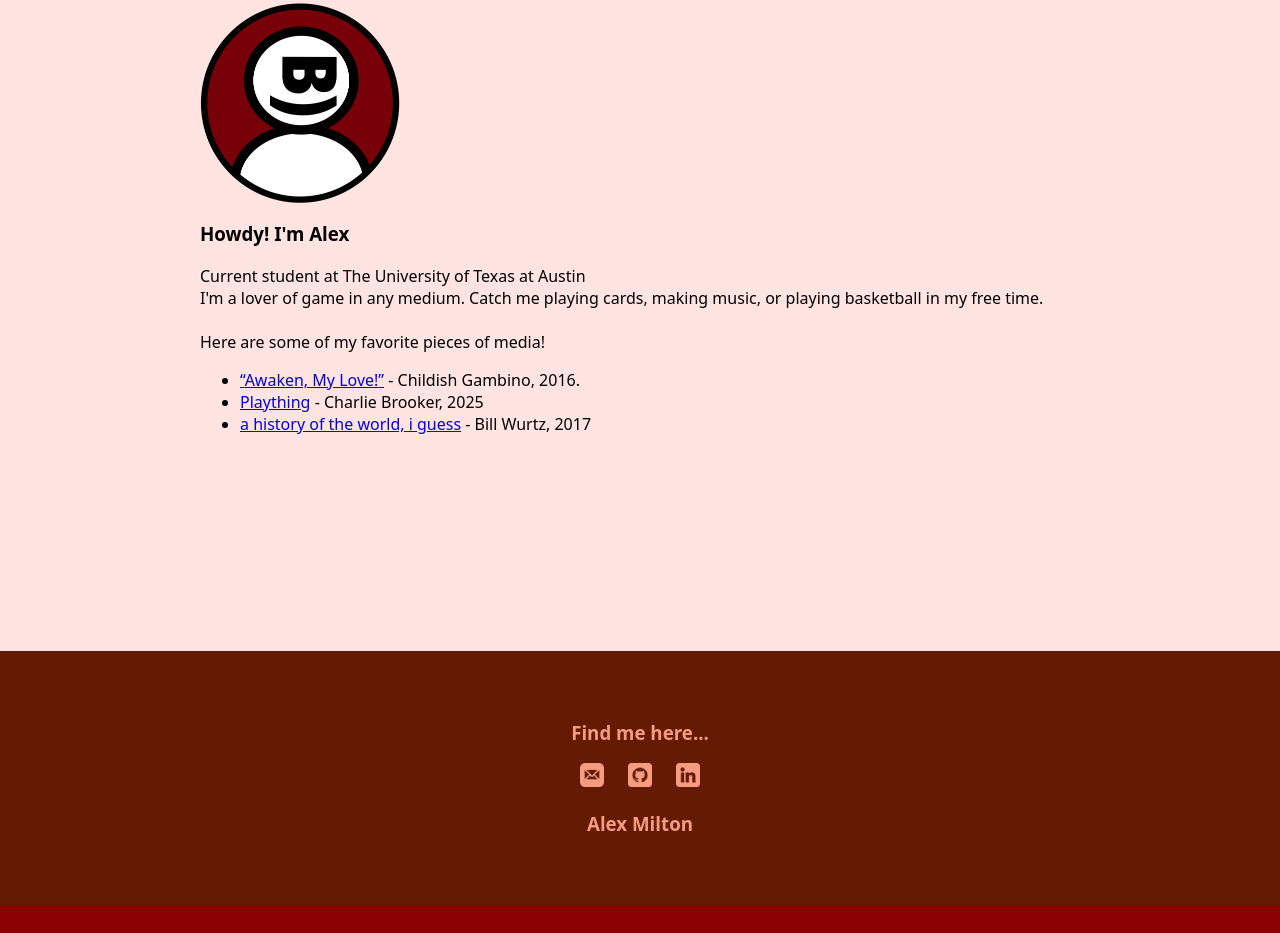
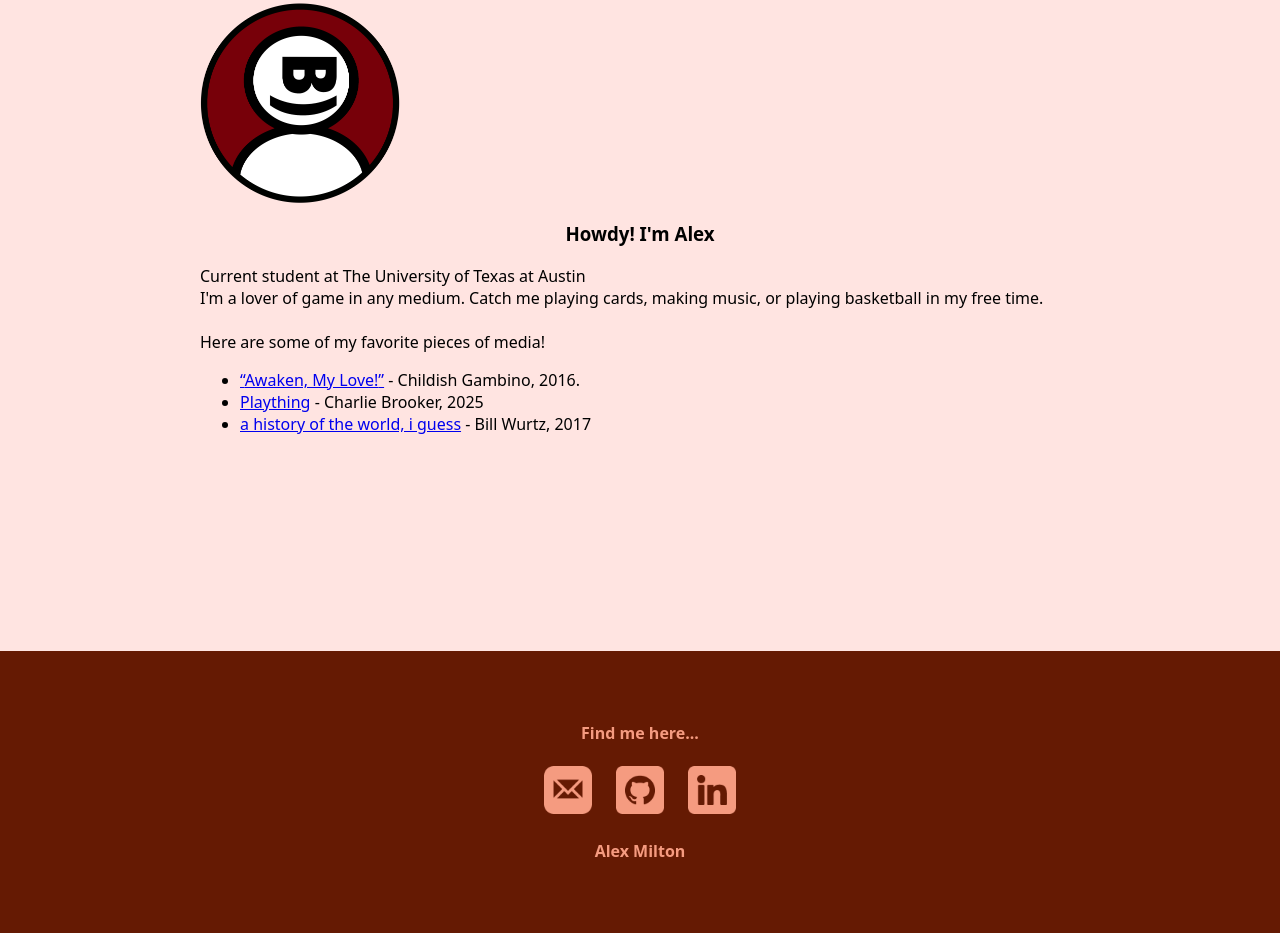
Before and after one commit to EternalBool/alexmilton, a plain HTML site: page index.html in a window 1280 px wide. Shown: the part 991-1924 px from the top of the page. Before the commit the page ends 1896 px from the top, so only its background shows below. Drawn offline with Linux system fonts and the light colour scheme; a web font is replaced by a local one.

Commit message:
Layout + concon tweak

```diff
--- a/index.html
+++ b/index.html
@@ -27,12 +27,12 @@
             <a class="navbutton" href="#contact">Contact</a>
         </div>
     </h1>
-    <div id="intro">
+    <header id="intro">
         <img src="/alexmilton/images/millysigwt.png" alt="MiltonSig" style="width:400px;height:300px;">
         <h4>Software Engineer x Game Developer</h4>
-    </div>
-    <div id="about">
-        <img src="/alexmilton/images/headshot.png" alt="Headshot" style="width:200px;height:200px;">
+    </header>
+    <section id="about">
+        <img src="/alexmilton/images/headshot.png" alt="Headshot" style="width:200px;height:200px;align-items: center;">
         <h3>Howdy! I'm Alex</h3>
         <p>Current student at The University of Texas at Austin<br>
         I'm a lover of game in any medium. Catch me playing cards, making music, or playing basketball in my free time.<br><br>
@@ -42,13 +42,13 @@
             <li><a href="https://www.imdb.com/title/tt31215636/" target="_blank" style="text-align: center;">Plaything</a> <span>- Charlie Brooker, 2025</span><br></li>
             <li><a href="https://www.youtube.com/watch?v=xuCn8ux2gbs&t=17s" target="_blank" style="text-align: right;">a history of the world, i guess</a> <span>- Bill Wurtz, 2017</span><br></li>
         </ul>
-    </div>
-    <div id="contact">
-        <h3>Find me here...</h3>
+    </section>
+    <footer id="contact">
+        <h4>Find me here...</h4>
         <a href="mailto:alexanderhaley5@gmail.com"><img src="/alexmilton/images/mail.png" alt="Mail" class="concon"></a>
         <a href="https://github.com/EternalBool"><img src="/alexmilton/images/github.png" alt="Github" class="concon"></a>
         <a href="https://www.linkedin.com/in/alexander-jevon-milton/"><img src="/alexmilton/images/linkedin.png" alt="LinkedIn" class="concon"></a>
-        <h3>Alex Milton</h3>
-    </div>
+        <h4>Alex Milton</h4>
+    </footer>
 </body>
 </html>
--- a/styles.css
+++ b/styles.css
@@ -46,18 +46,32 @@ li {
     text-align: left;
     padding: 200px;
 }
+#about h3 {
+    text-align: center;
+}
 #contact {
     background-color: rgb(101, 26, 3);
+    color: rgb(245, 155, 128);
     margin: auto;
     padding: 50px;
 }
-#contact h3 {
+#contact h4 {
     color: rgb(245, 155, 128);
+}
+.concon {
+    width: 48px;
+    height: 48px;
+    padding: 0px 10px;
 }
 #portfolio {
     background-color: rgb(22, 0, 0);
+    color: white;
     margin: auto;
     padding: 175px;
+}
+#portfolio h1 {
+    color: white;
+    text-align: center;
 }
 #navbar {
     display: flex;
@@ -95,11 +109,6 @@ li {
 .navbutton:active {
     opacity: 0.8;
 }
-.concon {
-    width: 24px;
-    height: 24px;
-    padding: 0px 10px;
-}
 
 /* Scrollbar Settings */
 html {
```
Also changed, not shown: portfolio/index.html (+4 -4 lines).
